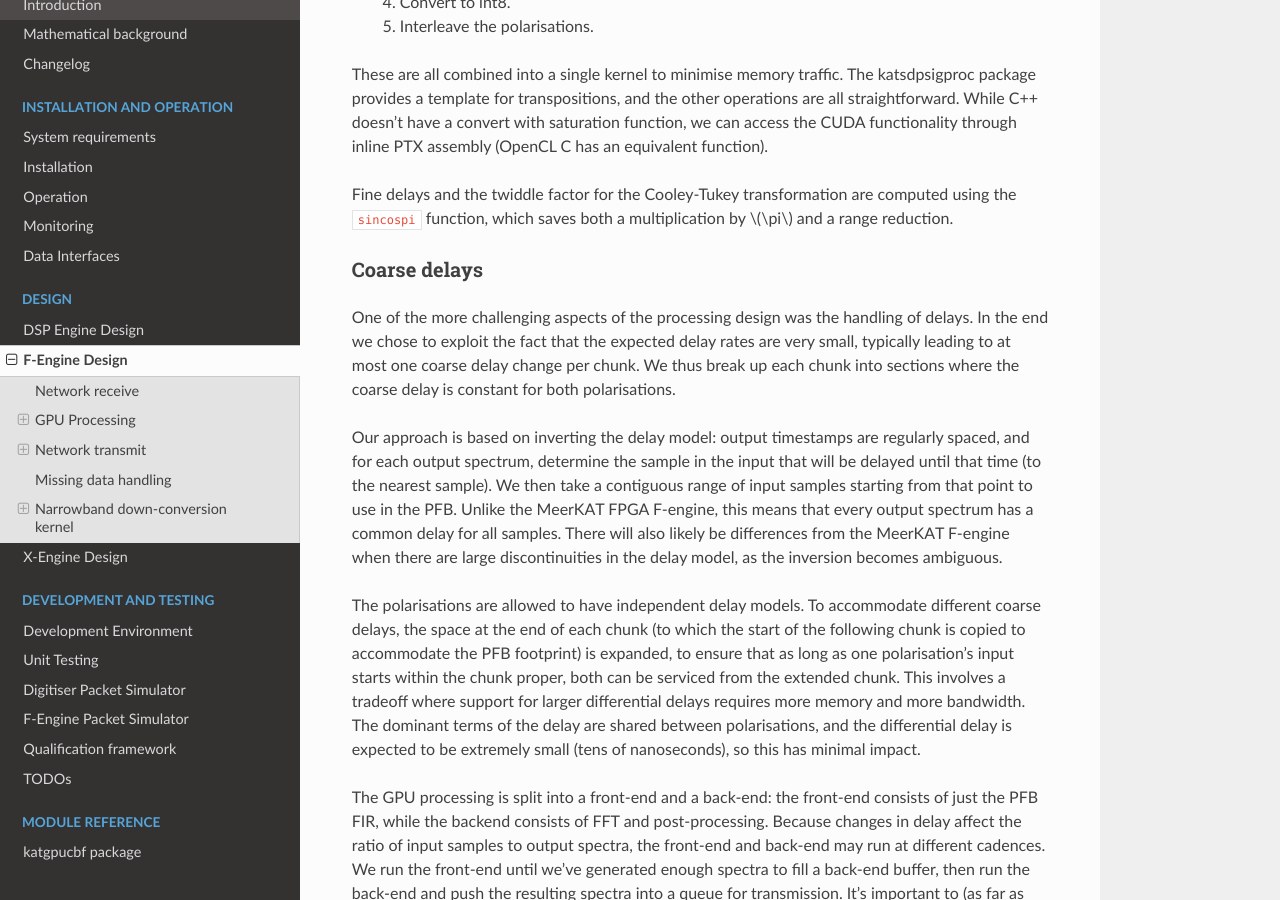
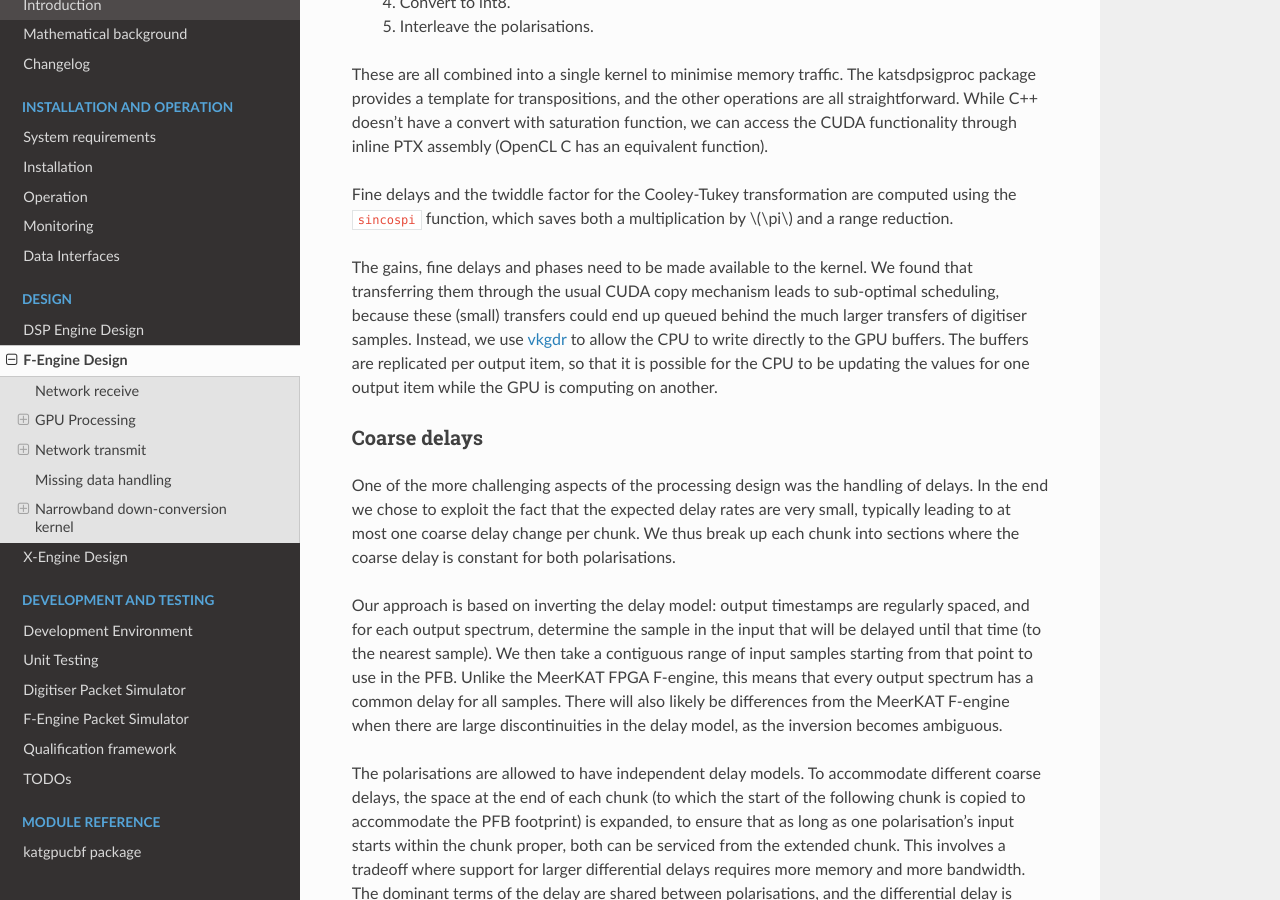
Before and after one commit to ska-sa/katgpucbf, a Sphinx documentation site: the page built from doc/fgpu.design.rst, in a window 1280 px wide and 900 px high, scrolled down 8009 px. Built offline with Sphinx 7.4.7 and the Read the Docs theme 2.0.0, drawn with Linux system fonts in a browser that asks for light colours; a script that is not in the unit is left out; the version number could not be read and is left out.

Commit message:
Update docs for vkgdr fine_delay transfer
See NGC-973.

```diff
--- a/doc/fgpu.design.rst
+++ b/doc/fgpu.design.rst
@@ -391,6 +391,14 @@ Fine delays and the twiddle factor for the Cooley-Tukey transformation are
 computed using the ``sincospi`` function, which saves both a multiplication by
 :math:`\pi` and a range reduction.
 
+The gains, fine delays and phases need to be made available to the kernel. We
+found that transferring them through the usual CUDA copy mechanism leads to
+sub-optimal scheduling, because these (small) transfers could end up queued
+behind the much larger transfers of digitiser samples. Instead, we use `vkgdr`_
+to allow the CPU to write directly to the GPU buffers. The buffers are
+replicated per output item, so that it is possible for the CPU to be updating
+the values for one output item while the GPU is computing on another.
+
 Coarse delays
 ^^^^^^^^^^^^^
 One of the more challenging aspects of the processing design was the handling
```
